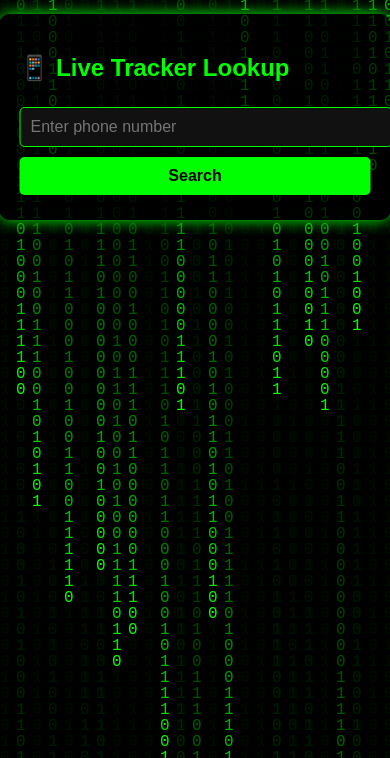
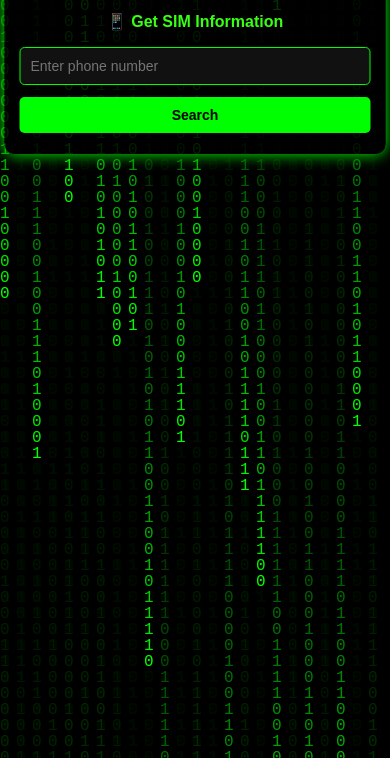
Before and after one commit to ahadkanzul/cvc, a plain HTML site: page index.html in a window 390 px wide. Shown: the part 86-844 px from the top of the page. Drawn offline with Linux system fonts and the light colour scheme.

Commit message:
index.html

```diff
--- a/index.html
+++ b/index.html
@@ -3,6 +3,7 @@
 <head>
   <meta charset="UTF-8">
   <title>Ahad Sim Information</title>
+  <meta name="viewport" content="width=device-width, initial-scale=1.0">
   <style>
     body {
       margin: 0;
@@ -14,36 +15,46 @@
 
     h1 {
       position: absolute;
-      top: 20px;
+      top: 10px;
       width: 100%;
       text-align: center;
       color: #00ff00;
-      font-size: 28px;
+      font-size: 22px;
       text-shadow: 0 0 10px #00ff00;
       z-index: 10;
+      margin: 0;
+      padding: 10px;
     }
 
     .container {
       position: absolute;
-      top: 100px;
+      top: 70px;
       left: 50%;
       transform: translateX(-50%);
-      background: rgba(0, 0, 0, 0.7);
-      padding: 20px;
+      background: rgba(0, 0, 0, 0.8);
+      padding: 15px;
       border-radius: 10px;
       z-index: 10;
       width: 90%;
-      max-width: 600px;
+      max-width: 500px;
       box-shadow: 0 0 15px #00ff00;
     }
 
+    h2 {
+      font-size: 18px;
+      margin-bottom: 10px;
+      color: #39ff14;
+      text-align: center;
+    }
+
     input, button {
-      padding: 10px;
-      margin: 5px 0;
+      padding: 12px;
+      margin: 6px 0;
       width: 100%;
       border: none;
       border-radius: 5px;
       font-size: 16px;
+      box-sizing: border-box;
     }
 
     input {
@@ -69,10 +80,12 @@
     .card {
       background: rgba(0, 0, 0, 0.85);
       border-radius: 10px;
-      padding: 15px;
+      padding: 12px;
       margin: 10px 0;
       box-shadow: 0 0 10px rgba(0,255,0,0.5);
       color: #0f0;
+      font-size: 14px;
+      word-wrap: break-word;
     }
 
     .head {
@@ -88,6 +101,20 @@
       height: 100%;
       z-index: 1;
     }
+
+    /* Mobile adjustments */
+    @media (max-width: 480px) {
+      h1 {
+        font-size: 18px;
+      }
+      h2 {
+        font-size: 16px;
+      }
+      input, button {
+        font-size: 14px;
+        padding: 10px;
+      }
+    }
   </style>
 </head>
 <body>
@@ -98,10 +125,99 @@
 
   <!-- Main Content -->
   <div class="container">
-    <h2>📱 Live Tracker Lookup</h2>
+    <h2>📱 Get SIM Information</h2>
     <input type="text" id="num" placeholder="Enter phone number">
     <button onclick="searchNumber()">Search</button>
     <div id="results"></div>
+  </div>
+
+  <script>
+    // MATRIX BACKGROUND
+    const canvas = document.getElementById("matrix");
+    const ctx = canvas.getContext("2d");
+
+    function resizeCanvas() {
+      canvas.height = window.innerHeight;
+      canvas.width = window.innerWidth;
+    }
+    resizeCanvas();
+
+    const letters = "01010101001101001010101010101010";
+    const fontSize = 16;
+    let columns = canvas.width / fontSize;
+    const drops = [];
+
+    function resetDrops() {
+      columns = Math.floor(canvas.width / fontSize);
+      for (let i = 0; i < columns; i++) {
+        drops[i] = 1;
+      }
+    }
+    resetDrops();
+
+    function draw() {
+      ctx.fillStyle = "rgba(0, 0, 0, 0.05)";
+      ctx.fillRect(0, 0, canvas.width, canvas.height);
+
+      ctx.fillStyle = "#0F0";
+      ctx.font = fontSize + "px monospace";
+
+      for (let i = 0; i < drops.length; i++) {
+        const text = letters.charAt(Math.floor(Math.random() * letters.length));
+        ctx.fillText(text, i * fontSize, drops[i] * fontSize);
+
+        if (drops[i] * fontSize > canvas.height && Math.random() > 0.975) {
+          drops[i] = 0;
+        }
+        drops[i]++;
+      }
+    }
+
+    setInterval(draw, 33);
+
+    window.addEventListener("resize", () => {
+      resizeCanvas();
+      resetDrops();
+    });
+
+    // LOOKUP FUNCTION
+    async function searchNumber() {
+      const num = document.getElementById("num").value.trim();
+      const resultsDiv = document.getElementById("results");
+      resultsDiv.innerHTML = "⏳ Loading...";
+
+      if (!num) {
+        alert("Please enter a number!");
+        resultsDiv.innerHTML = "";
+        return;
+      }
+
+      try {
+        const response = await fetch(`https://www.3patticenter.com/famofc/api/database.php?num=${encodeURIComponent(num)}`);
+        const data = await response.json();
+
+        if (data.status !== "success") {
+          resultsDiv.innerHTML = `<p style="color:red;">❌ ${data.message}</p>`;
+          return;
+        }
+
+        resultsDiv.innerHTML = "";
+        data.data.forEach(record => {
+          let card = `<div class="card">`;
+          for (let key in record) {
+            card += `<p><span class="head">${key}:</span> ${record[key]}</p>`;
+          }
+          card += `</div>`;
+          resultsDiv.innerHTML += card;
+        });
+
+      } catch (error) {
+        resultsDiv.innerHTML = `<p style="color:red;">⚠️ Error: ${error.message}</p>`;
+      }
+    }
+  </script>
+</body>
+</html>    <div id="results"></div>
   </div>
 
   <script>
```
